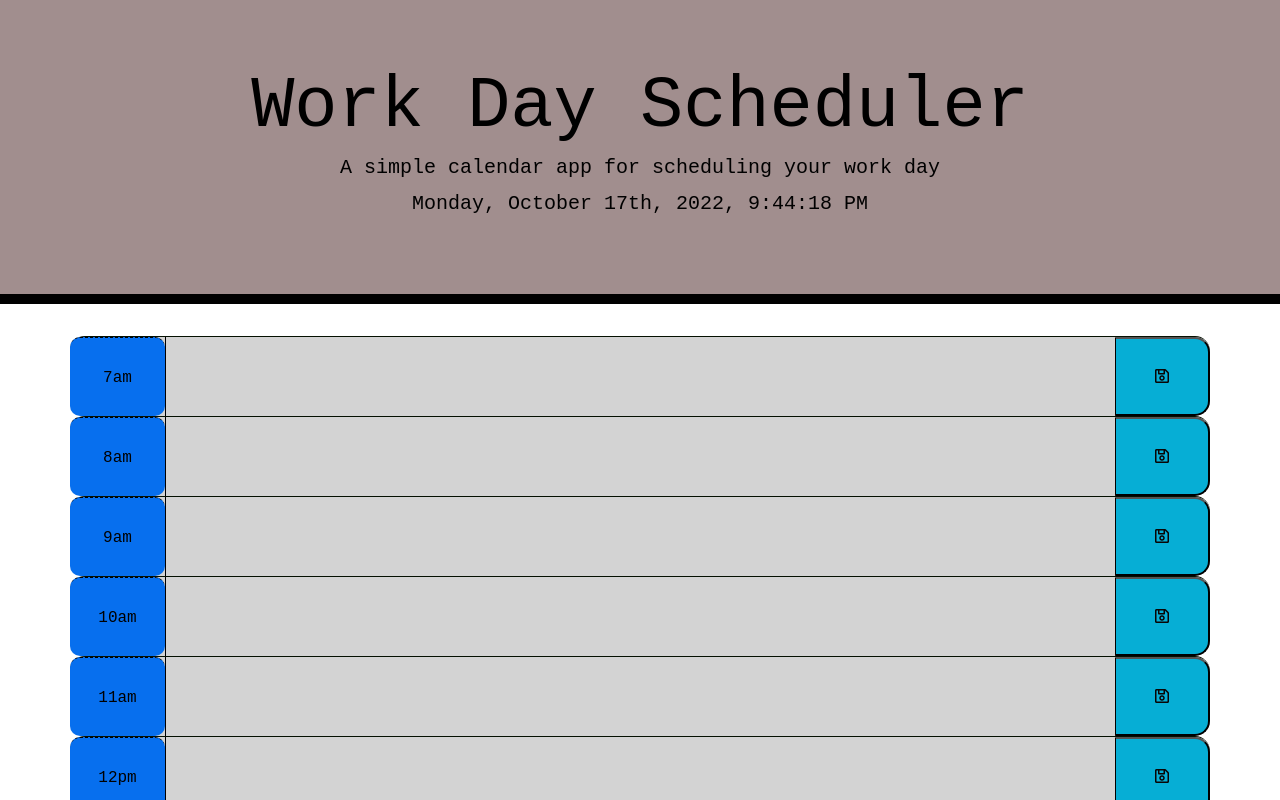
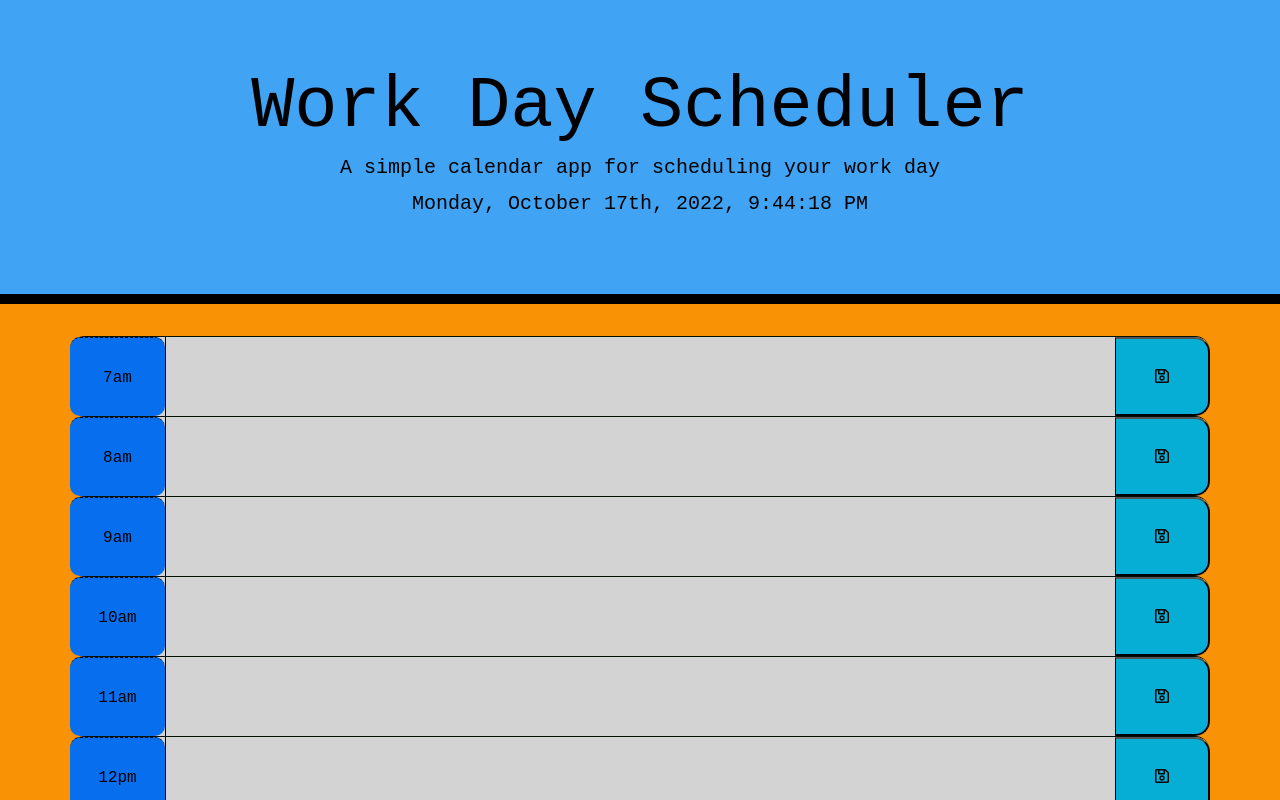
Before and after one commit to brbates86/SchedulePro, a plain HTML site: page index.html in a window 1280 px wide. Shown: the top 800 px of the page. Drawn offline with nearby package versions, Linux system fonts and the light colour scheme.

Commit message:
updated css

```diff
--- a/style.css
+++ b/style.css
@@ -2,7 +2,9 @@ body {
   font-family: monospace;
   font-size: 16px;
   line-height: 1;
+  background-color: #f99305;
 }
+
 
 textarea {
   background: transparent;
@@ -16,7 +18,7 @@ textarea {
 
 .jumbotron {
   text-align: center;
-  background-color: #a18e8e;
+  background-color: #41a3f4;
   color: black;
   border-radius: 0;
   border-bottom: 10px solid black;
```
